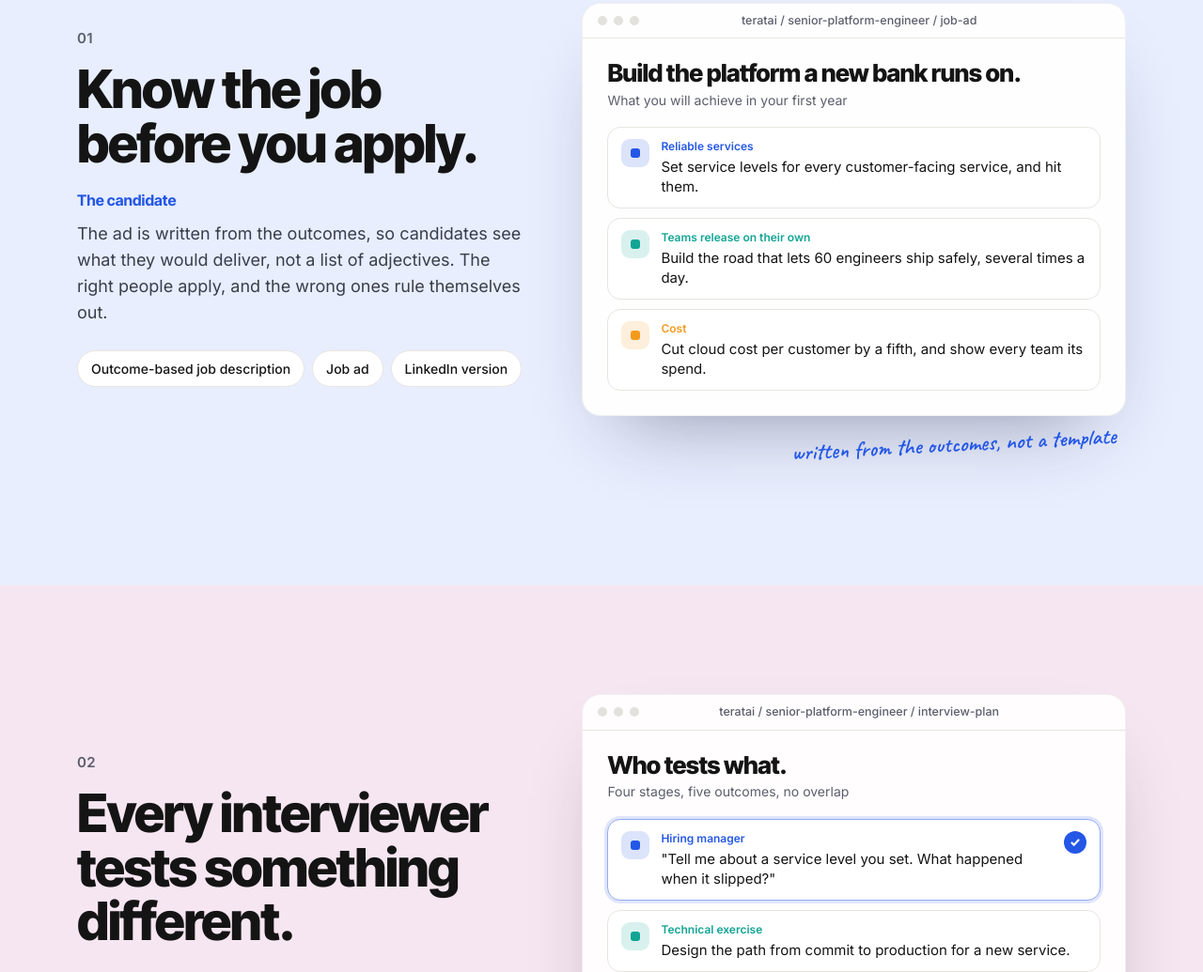
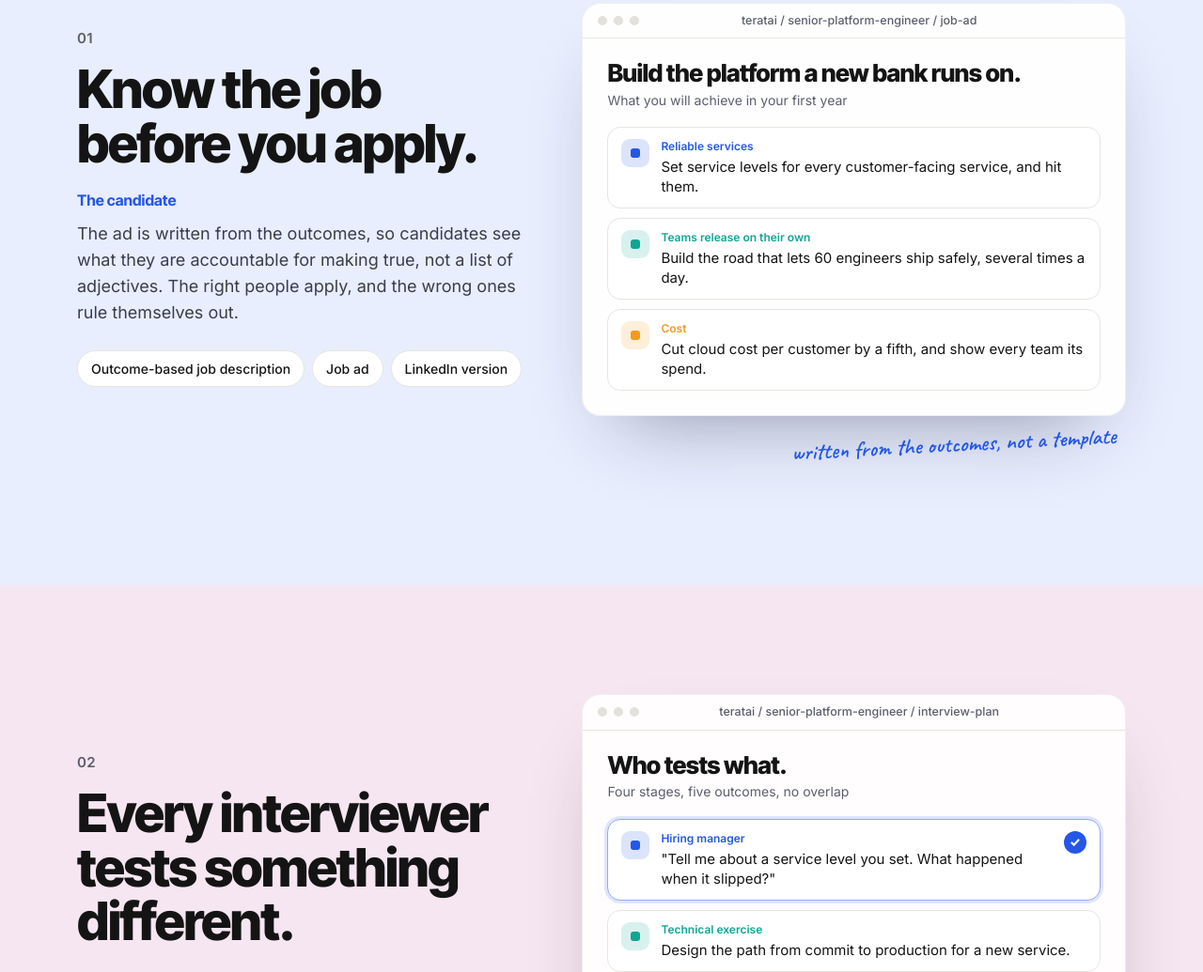
Before and after one commit to normannoble/talent-engine-site, a plain HTML site: page index.html in a window 1280 px wide. Shown: the part 2580-3615 px from the top of the page at 94% size. Drawn offline with Linux system fonts and the light colour scheme.

Commit message:
Job ad stop: what they are accountable for making true
Co-Authored-By: Claude Opus 5.5 <noreply@anthropic.com>

```diff
--- a/index.html
+++ b/index.html
@@ -106,7 +106,7 @@
       <div class="num">01</div>
       <h2>Know the job before you apply.</h2>
       <span class="who">The candidate</span>
-      <p class="copy">The ad is written from the outcomes, so candidates see what they would deliver, not a list of adjectives. The right people apply, and the wrong ones rule themselves out.</p>
+      <p class="copy">The ad is written from the outcomes, so candidates see what they are accountable for making true, not a list of adjectives. The right people apply, and the wrong ones rule themselves out.</p>
       <ul class="tags"><li>Outcome-based job description</li><li>Job ad</li><li>LinkedIn version</li></ul>
     </div>
     <div class="mockcol">
```
